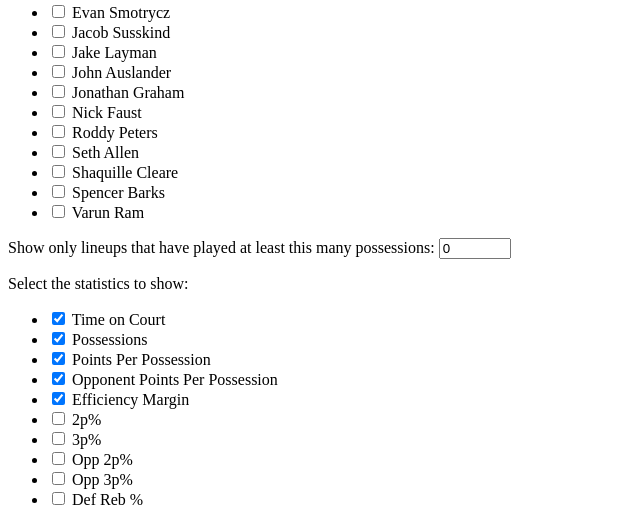
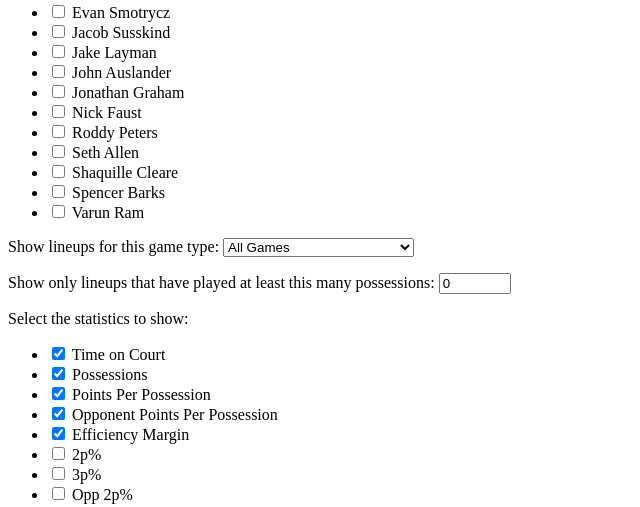
Before and after one commit to devilant/TerpStats, a Django app: page /filter in a window 1280 px wide. Shown: the part 544-1051 px from the top of the page, without its empty margins (0-640 px from the left). Run offline with Django 3.2, Linux system fonts and the light colour scheme.

Commit message:
Added conference play filter

```diff
--- a/TerpLineupStats_project/LineupStats/LineupFilterForm.py
+++ b/TerpLineupStats_project/LineupStats/LineupFilterForm.py
@@ -19,6 +19,12 @@ class LineupFilterForm(forms.Form):
 	 	('Spencer Barks', 'Spencer Barks'),
 	 	('Varun Ram', 'Varun Ram'),
 	 	)
+
+	gameTypes = (
+		('All Games', 'All Games'),
+		('Conference Games Only', 'Conference Games Only'),
+		('Nonconference Games Only', 'Nonconference Games Only'),
+		)
 
 	statTypes = (
 		('Time on Court', 'Time on Court'),
@@ -48,6 +54,9 @@ class LineupFilterForm(forms.Form):
 		choices = players,
 		required=False,
 		label='Show lineups excluding these selected players:')
+	gameType = forms.ChoiceField(
+		choices = gameTypes,
+		label="Show lineups for this game type:")
 	minimumPossessions = forms.IntegerField(
 		min_value=0,
 		max_value=1000,
--- a/TerpLineupStats_project/LineupStats/views.py
+++ b/TerpLineupStats_project/LineupStats/views.py
@@ -14,6 +14,8 @@ def index(request):
 	includeFilterString = ""
 	excludeFilterString = ""
 	possessionFilterString = ""
+	conferenceFilter = "All Games"
+	conferenceFilterString = ""
 	if request.method == 'POST':
 		form = LineupFilterForm(request.POST)
 		if form.is_valid():
@@ -23,6 +25,9 @@ def index(request):
 			statsToShow = form.cleaned_data['statsToShow']
 			includeFilterString = playerFilterToString(includePlayers, True)
 			excludeFilterString = playerFilterToString(excludePlayers, False)
+			conferenceFilter = form.cleaned_data['gameType']
+			if conferenceFilter == 'Conference Games Only' or conferenceFilter == 'Nonconference Games Only':
+				conferenceFilterString = conferenceFilter
 			if minimumPossessions > 0:
 				possessionFilterString = "Lineups that played at least " + str(minimumPossessions) + " possessions"
 		else:
@@ -40,6 +45,13 @@ def index(request):
 	totalLineupData = {}
 	for lineupStat in rawLineupData:
 		lineup = lineupStat.lineup
+		isConferenceGame = lineupStat.game.isConferenceGame
+		if conferenceFilterString == 'Conference Games Only':
+			if not isConferenceGame:
+				continue
+		elif conferenceFilterString == 'Nonconference Games Only':
+			if isConferenceGame:
+				continue
 		if lineup in totalLineupData:
 			totalLineupData[lineup] += lineupStat
 		else:
@@ -85,7 +97,8 @@ def index(request):
 					'minimumPossessions': minimumPossessions,
 					'includeFilterString' : includeFilterString,
 					'excludeFilterString' : excludeFilterString,
-					'possessionFilterString' : possessionFilterString}
+					'possessionFilterString' : possessionFilterString,
+					'conferenceFilterString' : conferenceFilterString}
 
 	return render_to_response('LineupStats/index.html', context_dict, context)
 
--- a/TerpLineupStats_project/templates/LineupStats/index.html
+++ b/TerpLineupStats_project/templates/LineupStats/index.html
@@ -12,7 +12,7 @@
 
 		<a href="/filter/">Change filter criteria</a><br />
 
-		{% if includeFilterString or excludeFilterString or possessionFilterString %}
+		{% if includeFilterString or excludeFilterString or possessionFilterString or conferenceFilterString %}
 			<p>Filters:</p>
 			<ul type="square">
 				{% if includeFilterString %}
@@ -23,6 +23,9 @@
 				{% endif %}
 				{% if possessionFilterString %}
 					<li>{{ possessionFilterString }}</li>
+				{% endif %}
+				{% if conferenceFilterString %}
+					<li>{{ conferenceFilterString }}</li>
 				{% endif %}
 			</ul>
 		{% endif %}
```
